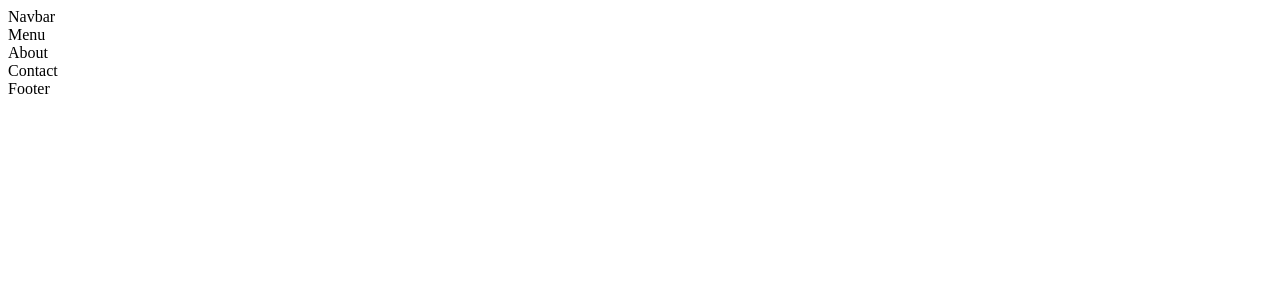
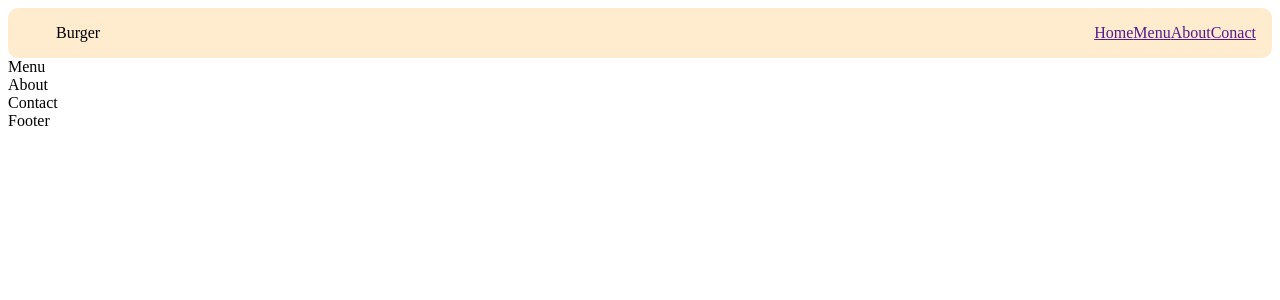
Before and after one commit to bhaskarajmeera/react_burger, a React (Vite) app: page / in a window 1280 px wide. Shown: the top 300 px of the page. Built offline with nearby package versions, Linux system fonts and the light colour scheme.

Commit message:
addded nav bar

```diff
--- a/src/App.css
+++ b/src/App.css
@@ -0,0 +1,20 @@
+
+
+
+
+
+.logo{
+  padding: 1rem;
+  background: blanchedalmond;
+  display: flex;
+  justify-content: space-between;
+  align-items: center;
+  border-radius: 10px;
+}
+.title{
+  margin-left: 2rem;
+}
+.nav{
+  justify-content: space-between;
+
+}
--- a/src/components/Navbar.jsx
+++ b/src/components/Navbar.jsx
@@ -2,6 +2,14 @@ import React from 'react'
 
 export const Navbar = () => {
   return (
-    <div>Navbar</div>
+    <div className='logo'>
+        <div className='title'>Burger</div>
+        <div className='nav'>
+                <a href="">Home</a>
+                <a href="">Menu</a>
+                <a href="">About</a>
+                <a href="">Conact</a>
+        </div>
+    </div>
   )
 }
```
Also changed, not shown: 1 other file (tests, documents, lock files or other folders).
